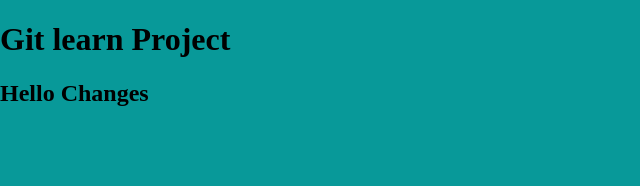
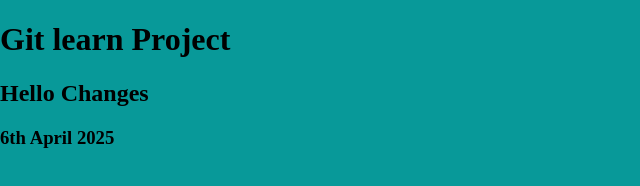
Before and after one commit to Jasveer-Shah/Git-learn-project, a plain HTML site: page index.html in a window 1280 px wide. Shown: the whole page, without its empty margins (0-640 px from the left). Drawn offline with Linux system fonts and the light colour scheme.

Commit message:
Add changes in index.html file

```diff
--- a/index.html
+++ b/index.html
@@ -10,5 +10,6 @@
 <body>
     <h1>Git learn Project</h1>
     <h2>Hello Changes</h2>
+    <h3>6th April 2025</h3>
 </body>
 </html>
```
